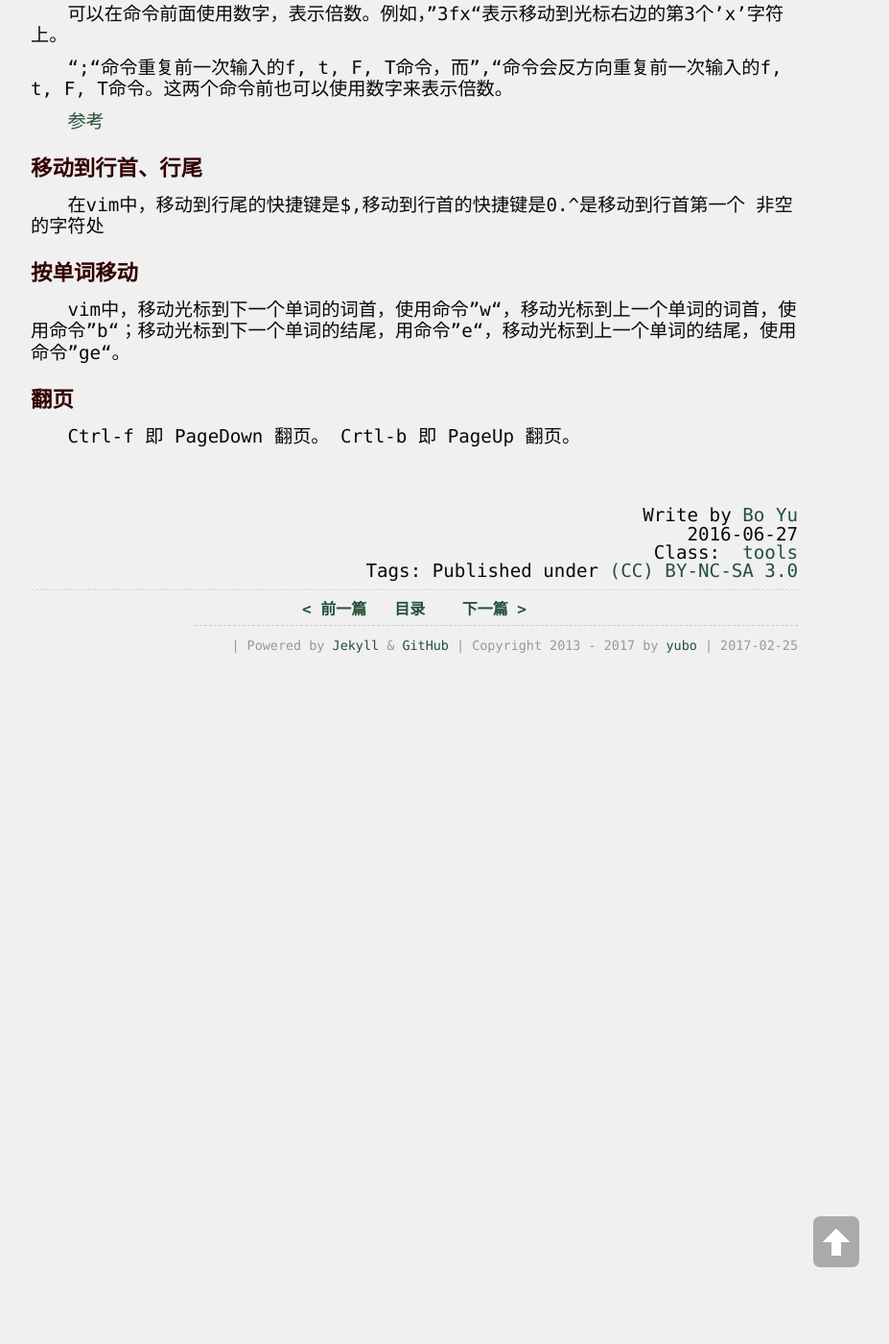
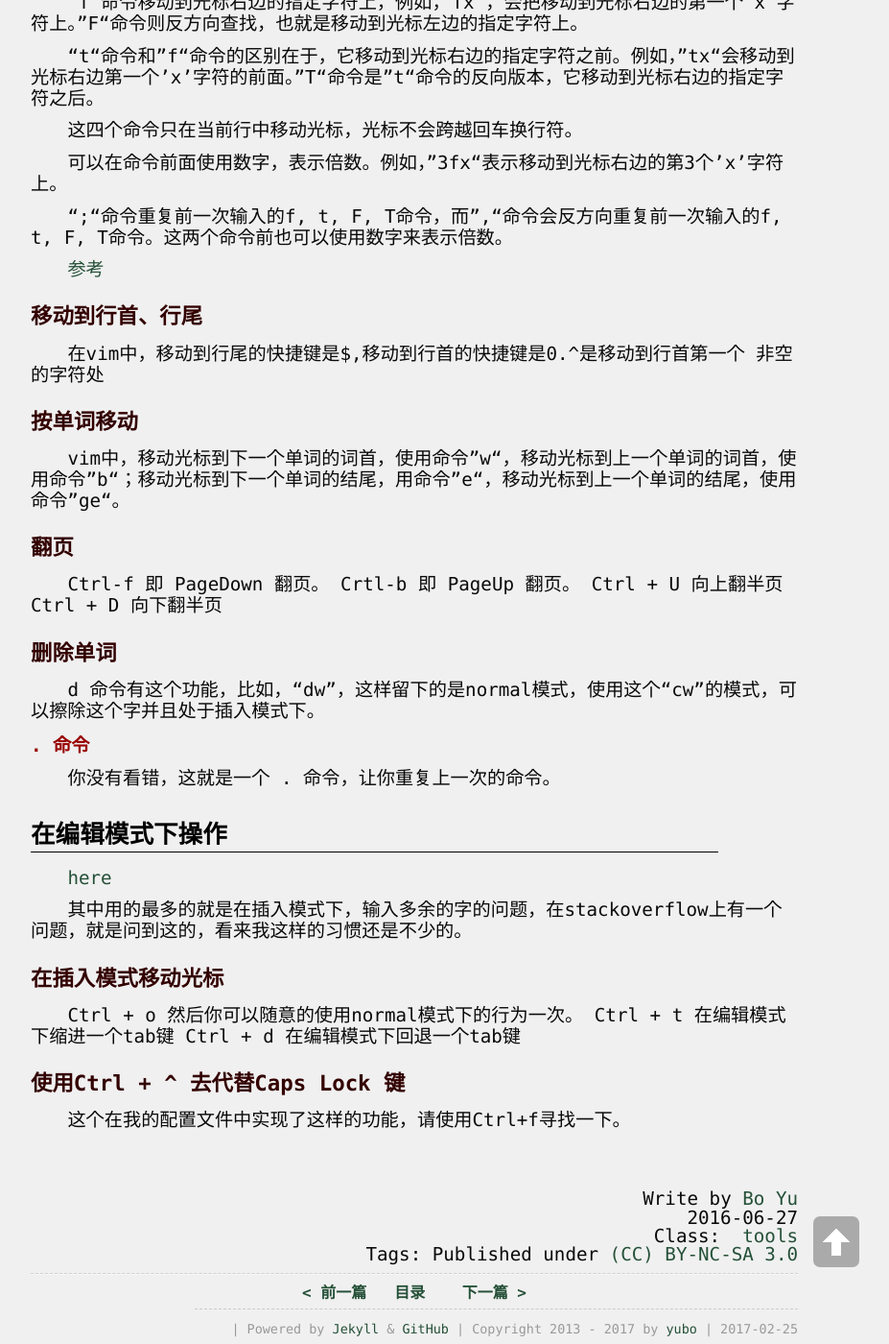
Before and after one commit to yuzibo/yuzibo.github.io, a Jekyll site: the page built from _posts/2016-06-27-vim_tips.md, in a window 1280 px wide and 1400 px high, scrolled down 615 px. Shown: the whole window at 96% size, without its empty margins (208-1135 px from the left). Built offline with Jekyll 4.4.1, drawn with Linux system fonts in a browser that asks for light colours; comment, search, counter and statistics services are not loaded; some of the changed text lies outside the part shown.

Commit message:
add vim use tip

```diff
--- a/_posts/2016-06-27-vim_tips.md
+++ b/_posts/2016-06-27-vim_tips.md
@@ -2,14 +2,19 @@
 title: "vim使用技巧"
 layout: article
 category: tools
-
 ---
 
-### 首先说明
+[我的配置文件](https://github.com/yuzibo/configure_file/blob/master/vimrcforlinux)
+
+# 首先说明
 
 这篇文章不是从简单的vim操作开始，它只是我自己的使用vim的过程中有些记忆不牢靠的地方，所以记录下来，如何没有帮助你，请不要生气 ~_~
 
 一下操作是在正常模式下进行的。
+
+## 退出
+
+这个居然也有快捷键，就是两个大写的ZZ,并且效果等同于：wq
 
 ## 移动到指定字符
 
@@ -28,7 +33,7 @@ h、l是在行内的字符中移动。
 
 “;“命令重复前一次输入的f, t, F, T命令，而”,“命令会反方向重复前一次输入的f, t, F, T命令。这两个命令前也可以使用数字来表示倍数。
 
-[参考](!http://easwy.com/blog/archives/advanced-vim-skills-basic-move-method/)
+[参考](http://easwy.com/blog/archives/advanced-vim-skills-basic-move-method/)
 
 ## 移动到行首、行尾
 
@@ -43,3 +48,31 @@ vim中，移动光标到下一个单词的词首，使用命令”w“，移动
 
 Ctrl-f    即 PageDown 翻页。
 Crtl-b    即 PageUp 翻页。
+Ctrl + U  向上翻半页
+Ctrl + D  向下翻半页
+
+## 删除单词
+
+d 命令有这个功能，比如，“dw”，这样留下的是normal模式，使用这个“cw”的模式，可以擦除这个字并且处于插入模式下。
+
+### . 命令
+
+你没有看错，这就是一个 . 命令，让你重复上一次的命令。
+
+
+# 在编辑模式下操作
+
+[here](http://stackoverflow.com/questions/1737163/traversing-text-in-insert-mode)
+
+其中用的最多的就是在插入模式下，输入多余的字的问题，在stackoverflow上有一个问题，就是问到这的，看来我这样的习惯还是不少的。
+
+## 在插入模式移动光标
+
+Ctrl + o	然后你可以随意的使用normal模式下的行为一次。
+Ctrl + t	在编辑模式下缩进一个tab键
+Ctrl + d	在编辑模式下回退一个tab键
+
+
+## 使用Ctrl + ^ 去代替Caps Lock 键
+
+这个在我的配置文件中实现了这样的功能，请使用Ctrl+f寻找一下。
```
